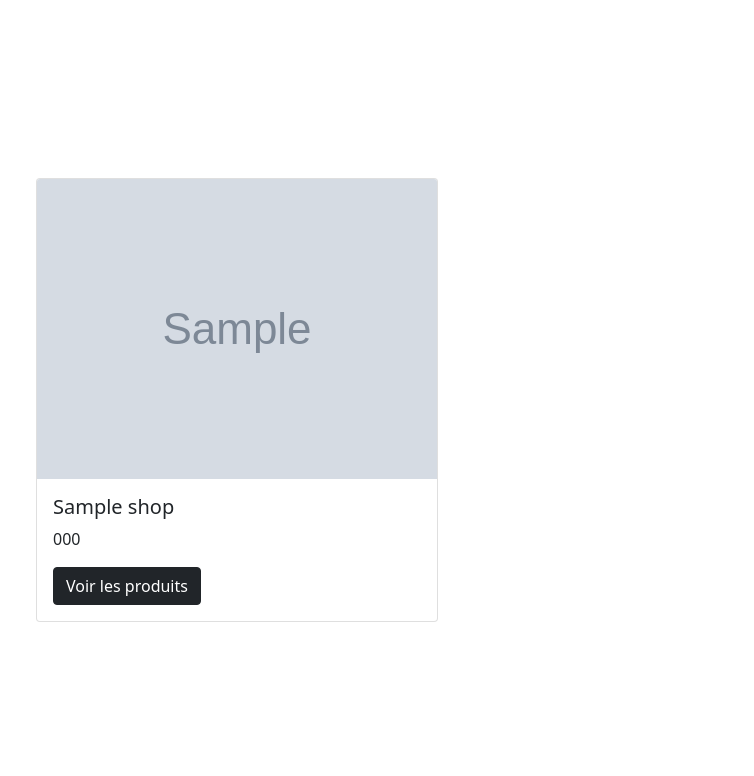
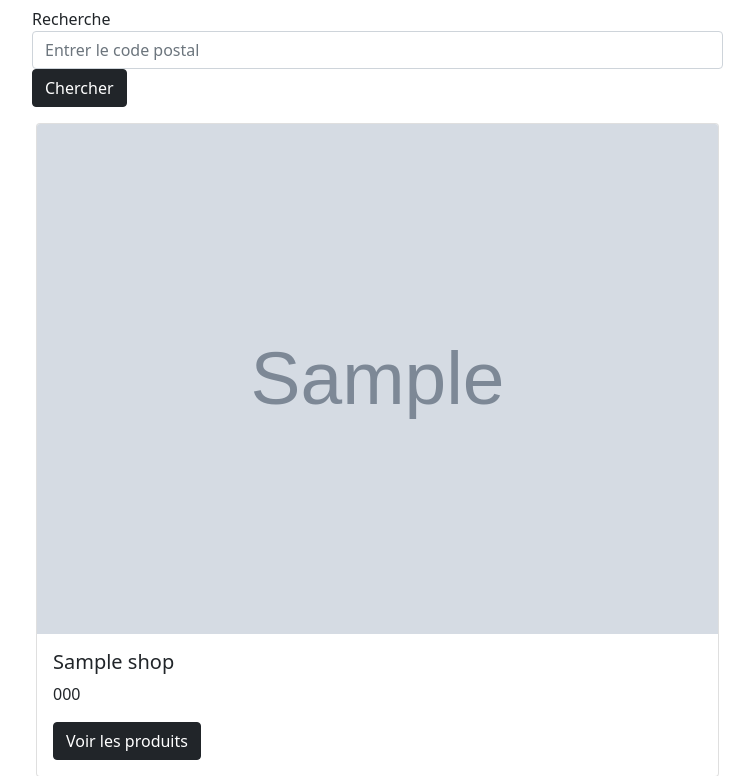
Before and after one commit to baptisterbr/Symfony-Project, a Symfony app: template templates/home/index.html.twig in a window 1280 px wide. Shown: the part 58-834 px from the top of the page, without its empty margins (50-804 px from the left). Run offline with Twig, Linux system fonts and the light colour scheme; the template is opened without the code that fills it: most values are stand-ins (such as "Sample title", 1, 10 or a date in 2020); grey boxes marked "Sample" are stand-in pictures; some libraries are stand-ins or nearby versions.

Commit message:
Champs recherches
Inutile pour l'instant

```diff
--- a/templates/home/index.html.twig
+++ b/templates/home/index.html.twig
@@ -14,6 +14,15 @@
 	</style>
 	<div class="container vertical-center">
 		<div class="row">
+
+			<form method="get">
+				<label>Recherche</label>
+				<div class="form-group">
+					<input class="form-control" type="text" placeholder="Entrer le code postal">
+					<button type="submit" class="btn btn-dark">Chercher</button>
+				</div>
+			</form>
+
 			{% for shop in shops %}
 				<div class="card col-sm p-0 m-3 img-fluid">
 					{% if shop.img is defined %}
```
Also changed, not shown: 1 other file.
